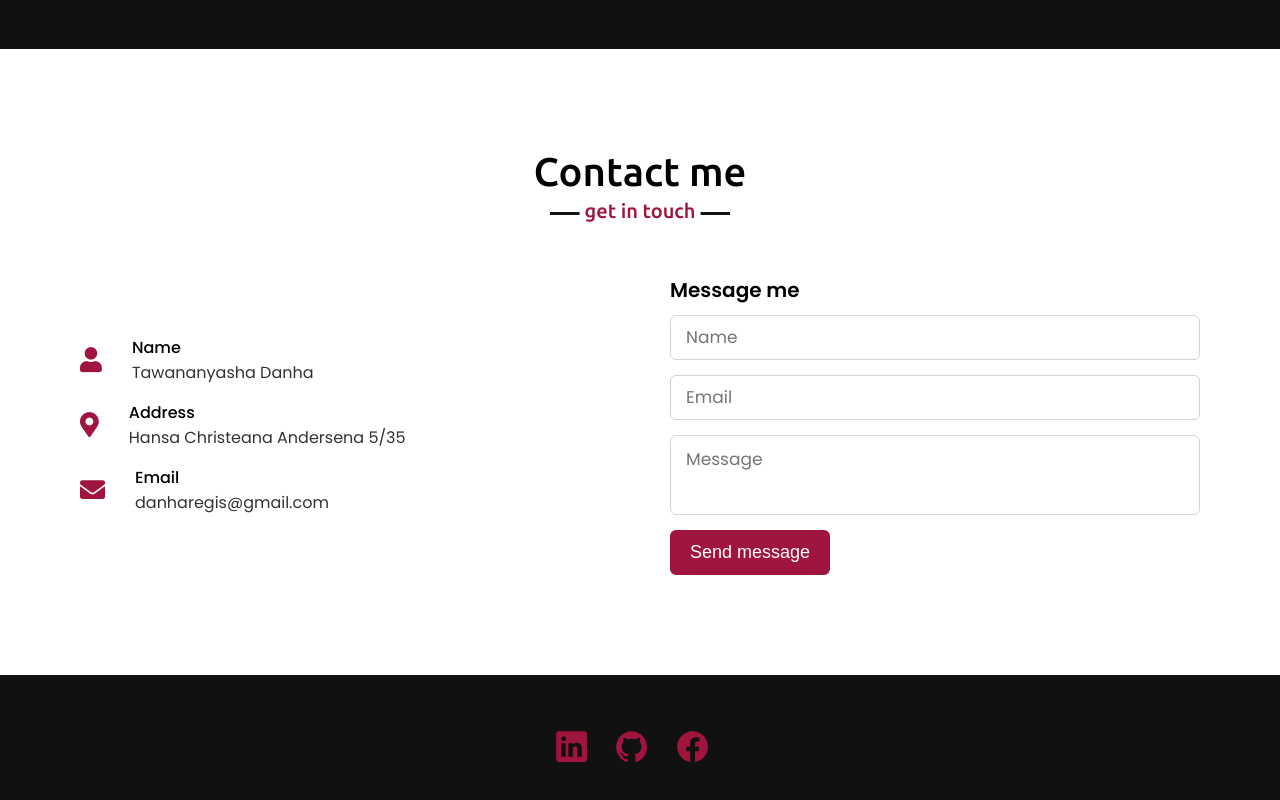
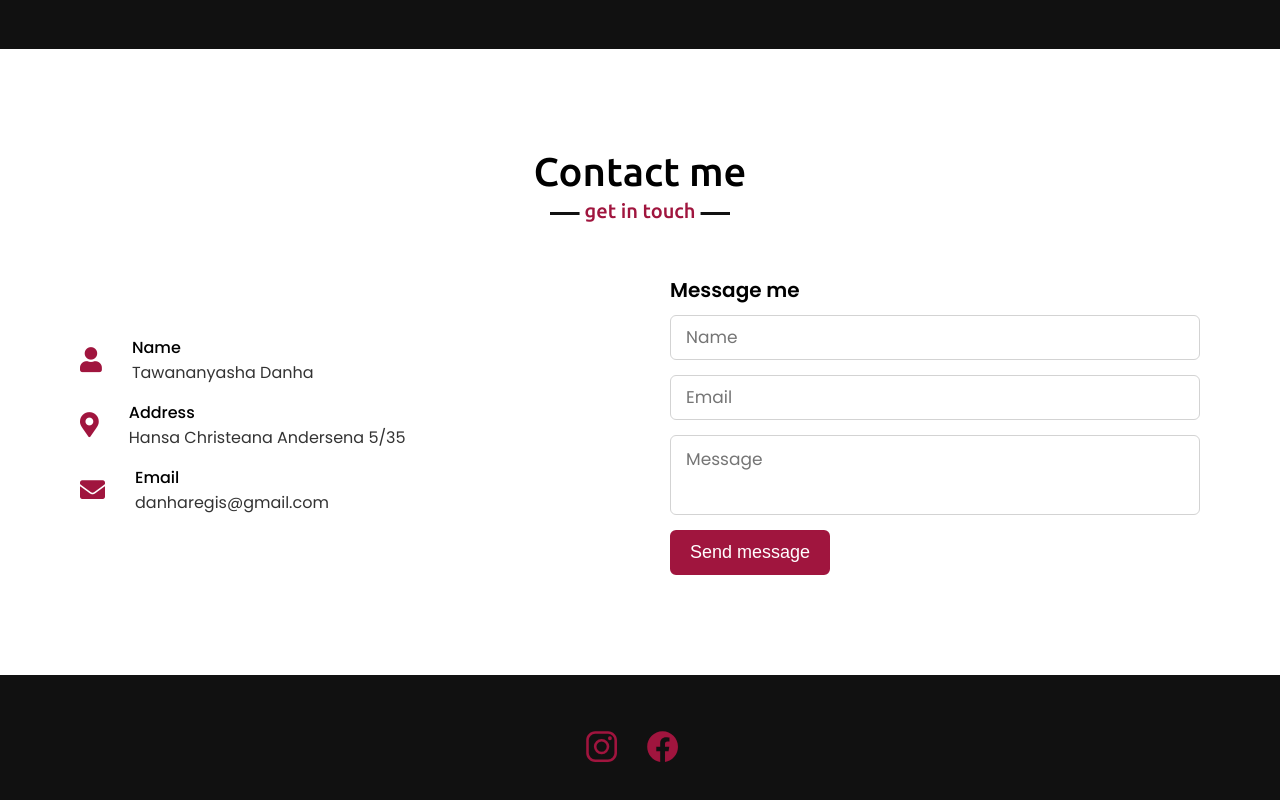
Before and after one commit to WinifredOgbeiwi/tawana-portfolio, a plain HTML site: page index.html in a window 1280 px wide. Shown: the part 2142-2942 px from the top of the page. Drawn offline with nearby package versions, Linux system fonts and the light colour scheme.

Commit message:
social links added

```diff
--- a/index.html
+++ b/index.html
@@ -166,13 +166,11 @@
     <footer>
 
         <div class="nav__social">
-            <a href="" class="nav__social-icon">
-                <ion-icon name="logo-linkedin"></ion-icon>
+
+            <a href="https://www.instagram.com/jnr_reg/" class="nav__social-icon">
+                <ion-icon name="logo-instagram"></ion-icon>
             </a>
-            <a href="" class="nav__social-icon">
-                <ion-icon name="logo-github"></ion-icon>
-            </a>
-            <a href="#" class="nav__social-icon">
+            <a href="https://m.facebook.com/p/Jnr-Reg-100085099595210/" class="nav__social-icon">
                 <ion-icon name="logo-facebook"></ion-icon>
             </a>
 
```
